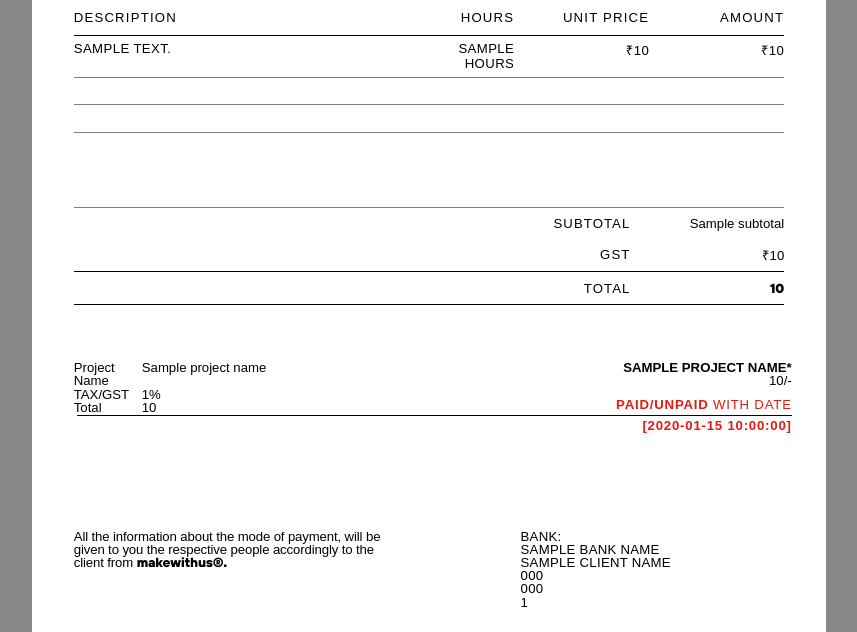
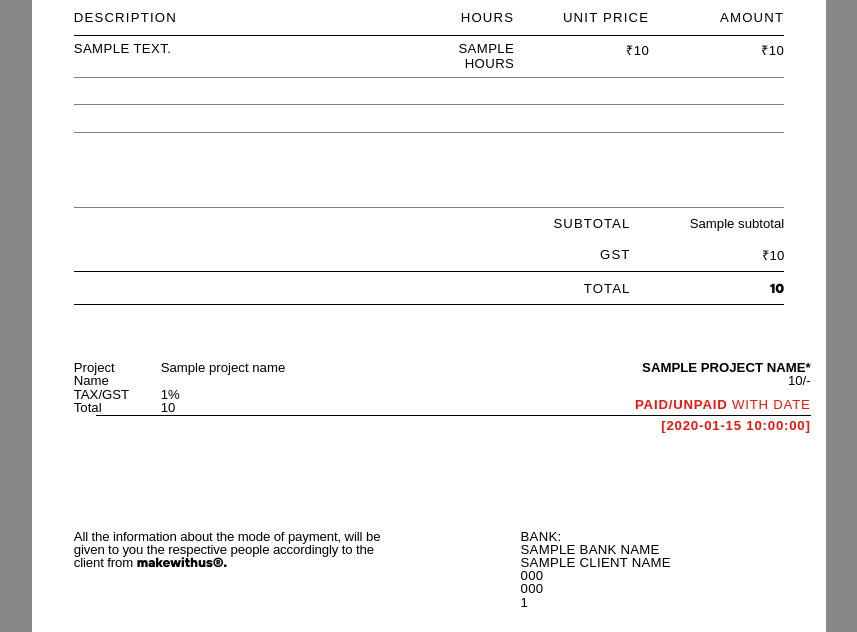
Before and after one commit to makewithus/docautomation, a Python web app: template backend/templates/invoice/layout.html in a window 1280 px wide. Shown: the part 308-940 px from the top of the page, without its empty margins (211-1068 px from the left). Run offline with Jinja, Linux system fonts and the light colour scheme; the template is opened without the code that fills it: most values are stand-ins (such as "Sample title", 1, 10 or a date in 2020); some web fonts are replaced.

Commit message:
final commit

```diff
--- a/backend/templates/invoice/layout.html
+++ b/backend/templates/invoice/layout.html
@@ -367,7 +367,7 @@ div {
 
 }
 
-.sum-left .srow { display: flex; line-height: 1;  }
+.sum-left .srow { display: flex; line-height: 1; gap: 5mm;  }
 .sum-left .srow .sk {
   font-size: 9.9pt;
   font-weight: 400;
@@ -681,7 +681,7 @@ div {
     <div class="sum-left">
 
       <div class="srow">
-        <span class="sk">Project Name</span>
+        <span class="sk">Project Name </span>
         <span class="sv" contenteditable="true">
           {{ project_name or client_name }}
         </span>
```
